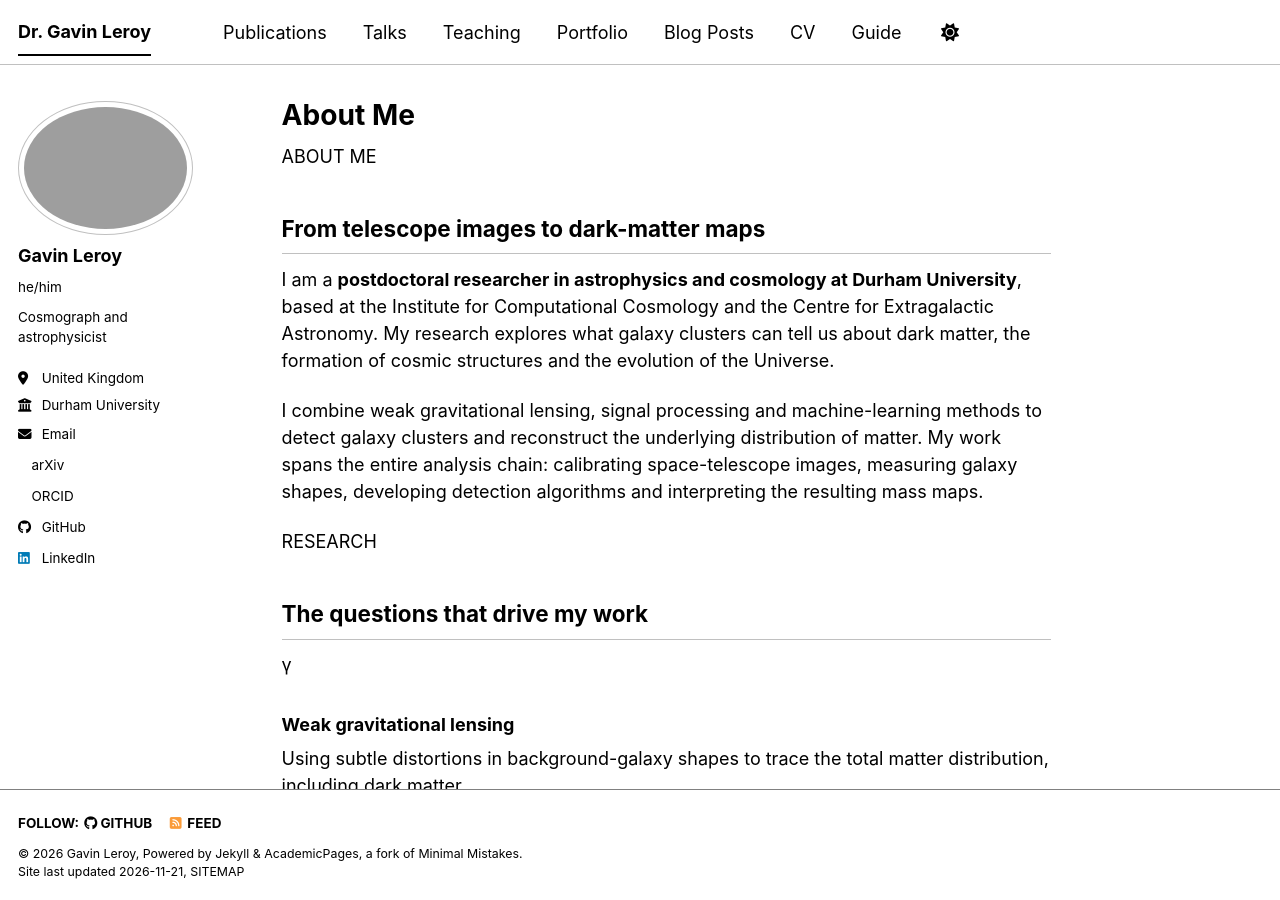
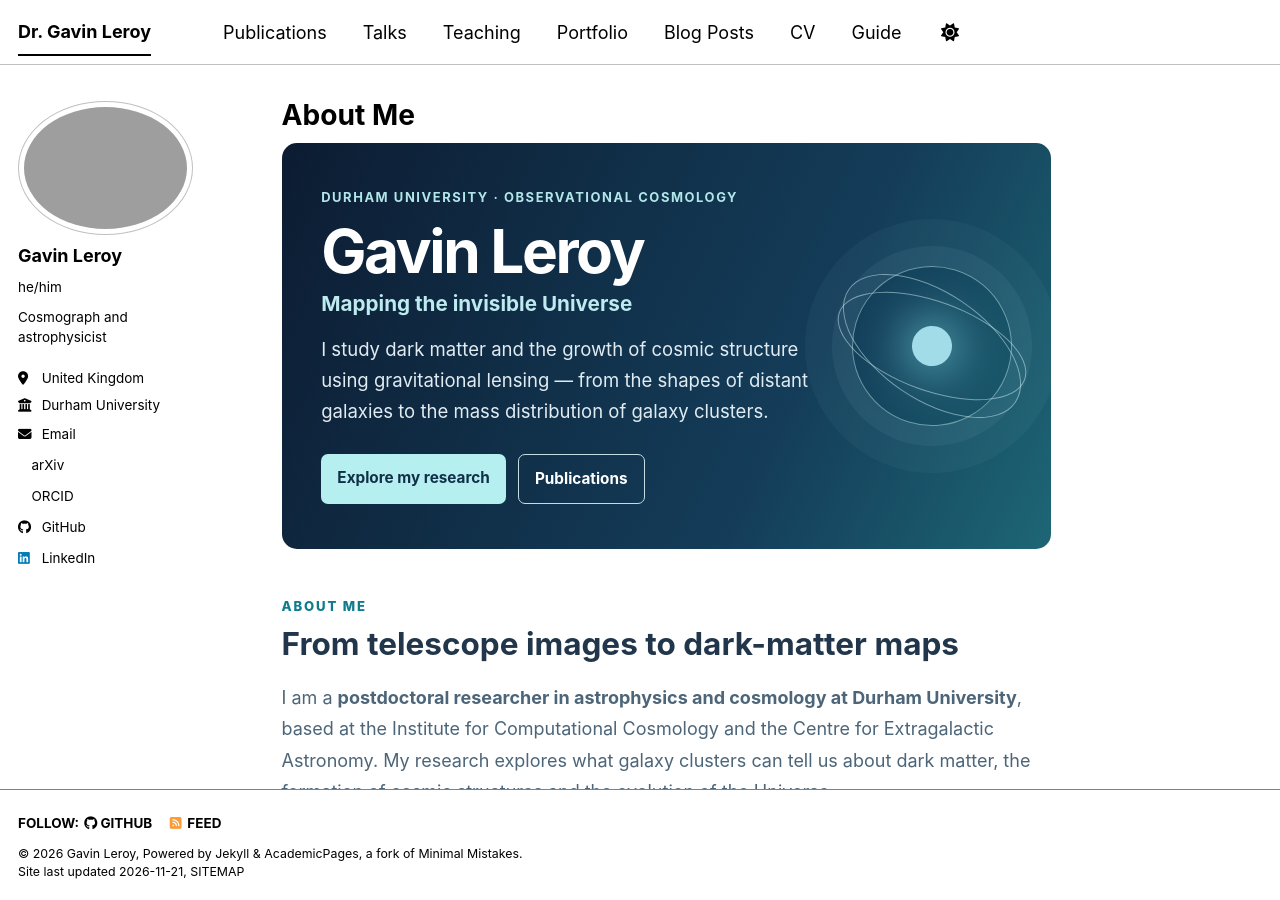
Before and after one commit to gLeroyastro/gleroyastro.github.io, a Jekyll site: the page built from _pages/about.md, in a window 1280 px wide and 900 px high. Built offline with Jekyll 4.4.1, drawn with Linux system fonts in a browser that asks for light colours; a script bundle is joined from its source files by our own code; a style sheet for code colours, icons or effects is not loaded.

Commit message:
Update about.md

```diff
--- a/_pages/about.md
+++ b/_pages/about.md
@@ -6,6 +6,23 @@ redirect_from:
   - /about/
   - /about.html
 ---
+
+<link rel="stylesheet" href="{{ '/assets/css/gavin-home.css' | relative_url }}">
+
+<div class="gavin-home">
+  <section class="gavin-hero" aria-labelledby="gavin-name">
+    <div class="gavin-hero-text">
+      <p class="gavin-eyebrow">Durham University · Observational cosmology</p>
+      <h1 id="gavin-name">Gavin Leroy</h1>
+      <p class="gavin-subtitle">Mapping the invisible Universe</p>
+      <p class="gavin-lede">I study dark matter and the growth of cosmic structure using gravitational lensing — from the shapes of distant galaxies to the mass distribution of galaxy clusters.</p>
+      <div class="gavin-actions">
+        <a class="gavin-button gavin-button-primary" href="{{ '/research/' | relative_url }}">Explore my research</a>
+        <a class="gavin-button gavin-button-outline" href="{{ '/publications/' | relative_url }}">Publications</a>
+      </div>
+    </div>
+    <div class="gavin-orbit" aria-hidden="true"><div class="gavin-orbit-center"></div></div>
+  </section>
 
 <section class="gavin-section" aria-labelledby="gavin-about-title">
     <p class="gavin-kicker">ABOUT ME</p>
```
